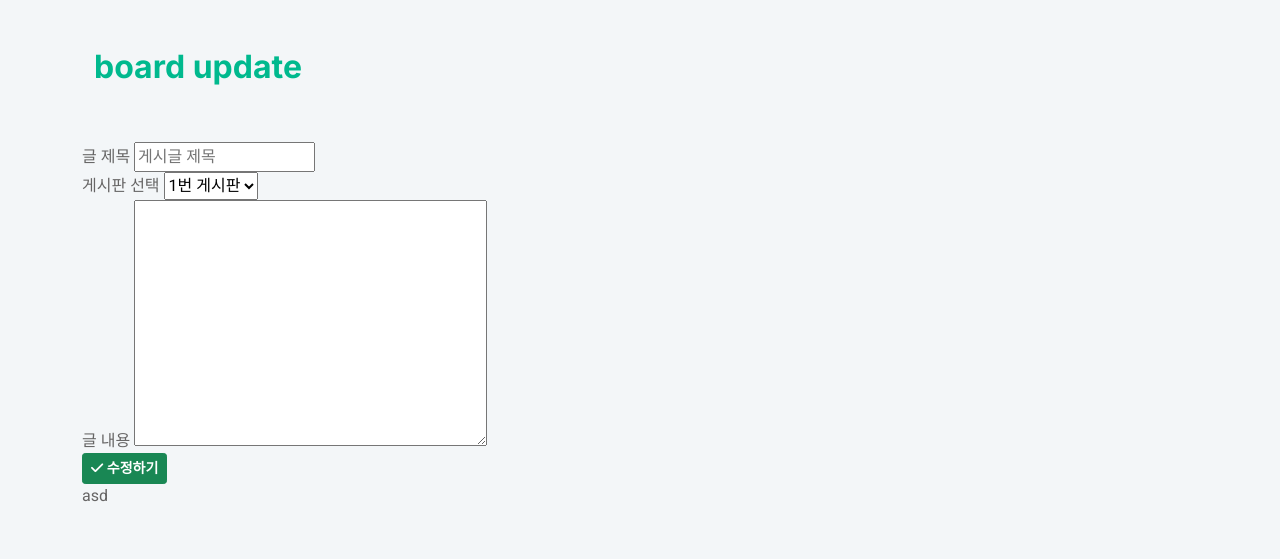
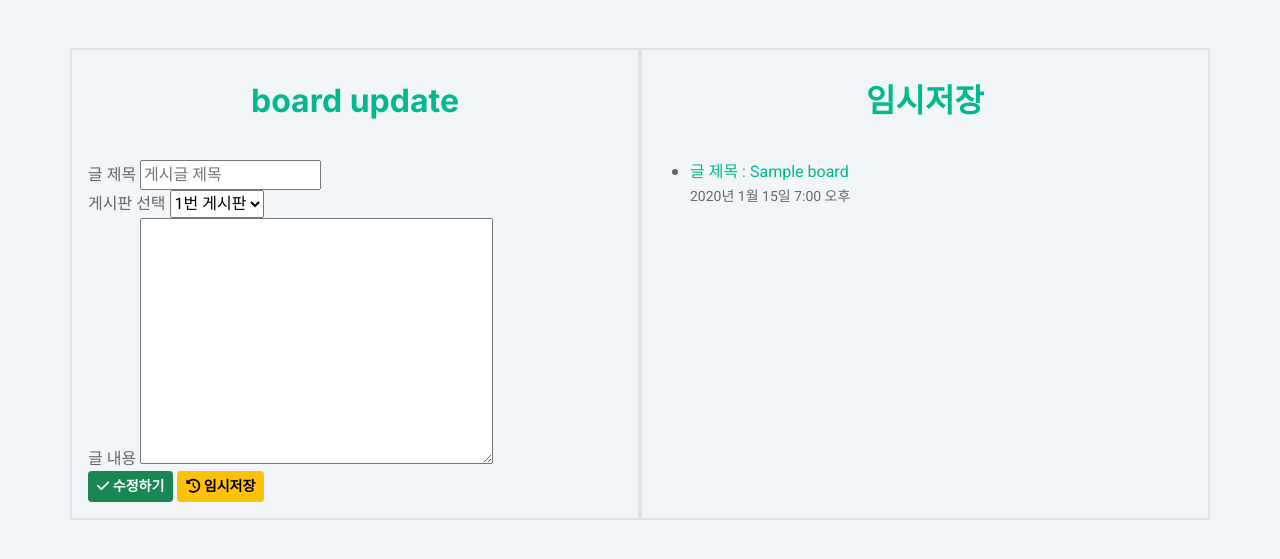
Before and after one commit to miggu8066/todo_project, a Django app: template board/templates/board/board_modify.html in a window 1280 px wide. Shown: the top 559 px of the page. Run offline with Django 4.2, Linux system fonts and the light colour scheme; the template is opened without the code that fills it: values that come from a table or form of the project are taken from there, others are empty; tables that the repository leaves empty hold one stand-in row (values such as "Sample post"); parts of the project's set-up code (start-up, migrations or seed data) failed here and were passed over; some libraries are stand-ins or nearby versions.

Commit message:
20230524

```diff
--- a/board/templates/board/board_modify.html
+++ b/board/templates/board/board_modify.html
@@ -30,9 +30,10 @@
     <link href="https://cdnjs.cloudflare.com/ajax/libs/font-awesome/6.0.0/css/all.min.css" rel="stylesheet"/>
 </head>
 <body>
-    <div class="container">
-        <div>
-            <H2 class="container py-5 h-100"><a href="{% url 'todo_main:main_page' %}">board update</a></H2>
+    <div class="container mt-5">
+        <div class="row">
+            <div class="col-md-6 border border-gray border-2 p-3">
+                <H2 class="container py-3 mb-4 text-center"><a href="{% url 'todo_main:main_page' %}">board update</a></H2>
                 <form action="" method="POST">
                     {% csrf_token %}
 
@@ -48,16 +49,25 @@
                         {{ error }}
                     </div>
                     {% endif %}
-                <button tybe="submit" class="btn btn-sm btn-success" onclick="return confirm('정말 수정 하시겠습니까?');">
+                    <div>
+                        <button tybe="submit" class="btn btn-sm btn-success" name="save_edit" onclick="return confirm('정말 수정 하시겠습니까?');">
                             <i class="fa-solid fa-check"> 수정하기</i>
                         </button>
+                        <button tybe="submit" class="btn btn-sm btn-warning" name="save_temp">
+                            <i class="fa-solid fa-clock-rotate-left"> 임시저장</i>
+                        </button>
+                    </div>
                 </form>
             </div>
-        <div class="row">
-            <div class="col-md-4">asd</div>
+            <div class="col-md-6 border border-gray border-2 p-3" >
+                <H2 class="container py-3 mb-4 text-center"><a href="#">임시저장</a></H2>
+                <ul>
+                    <li>
+                        <a href="#">글 제목 : {{ board.title }}</a>  <br> <small>{{ board.update_dttm }}</small>
+                    </li>
+                </ul>
             </div>
         </div>
-
-
+    </div>
 </body>
 </html>
--- a/config/settings.py
+++ b/config/settings.py
@@ -155,7 +155,7 @@ SUMMERNOTE_CONFIG = {
 
             # Summernote settings
             'summernote': {
-                'width': 720,
+                'width': 600,
                 'height': 480,
                 'lang': 'ko-KR',
                 'toolbar': [
```
Also changed, not shown: board/views.py (+32 -13 lines). Lines whose indentation alone changed are shown as unchanged.
